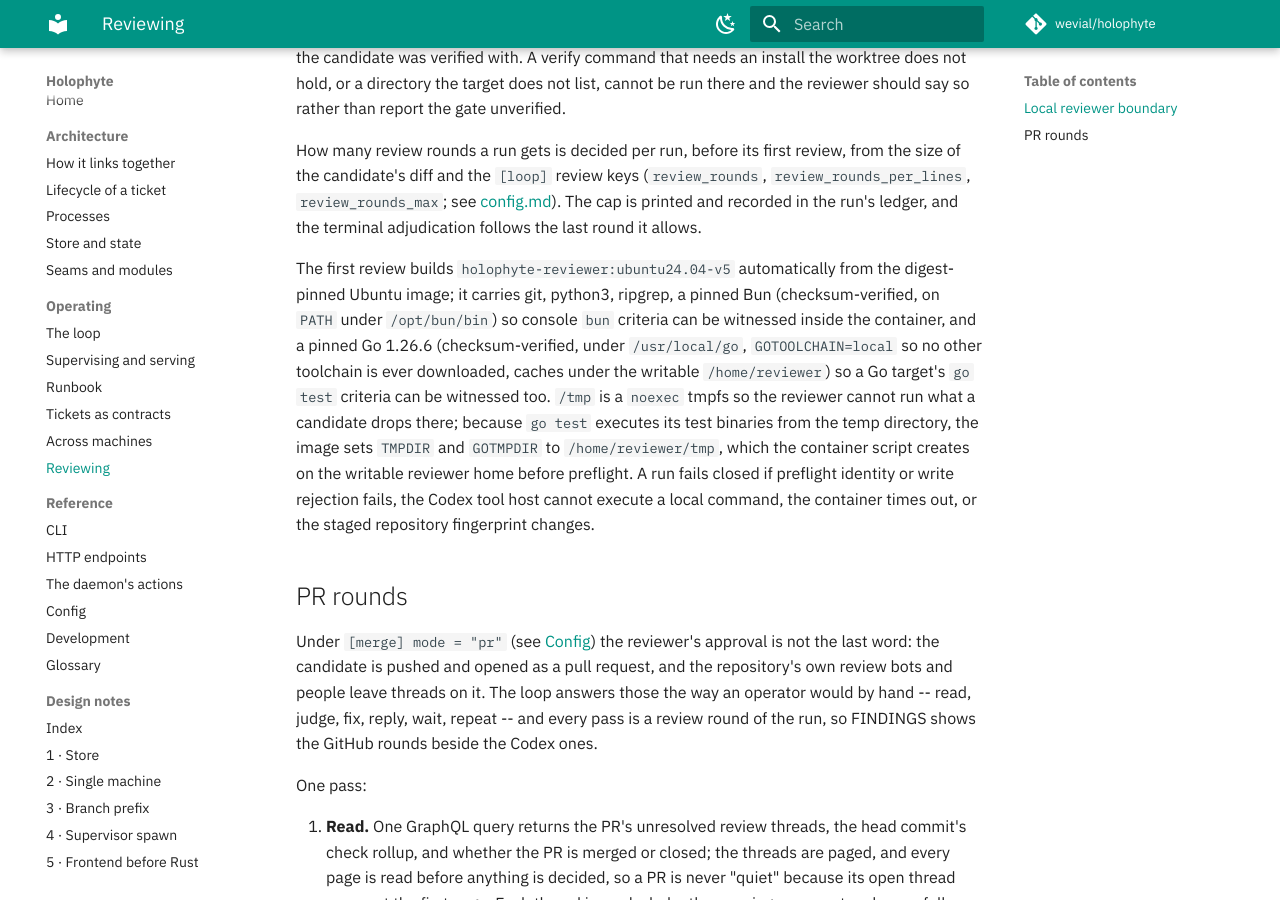
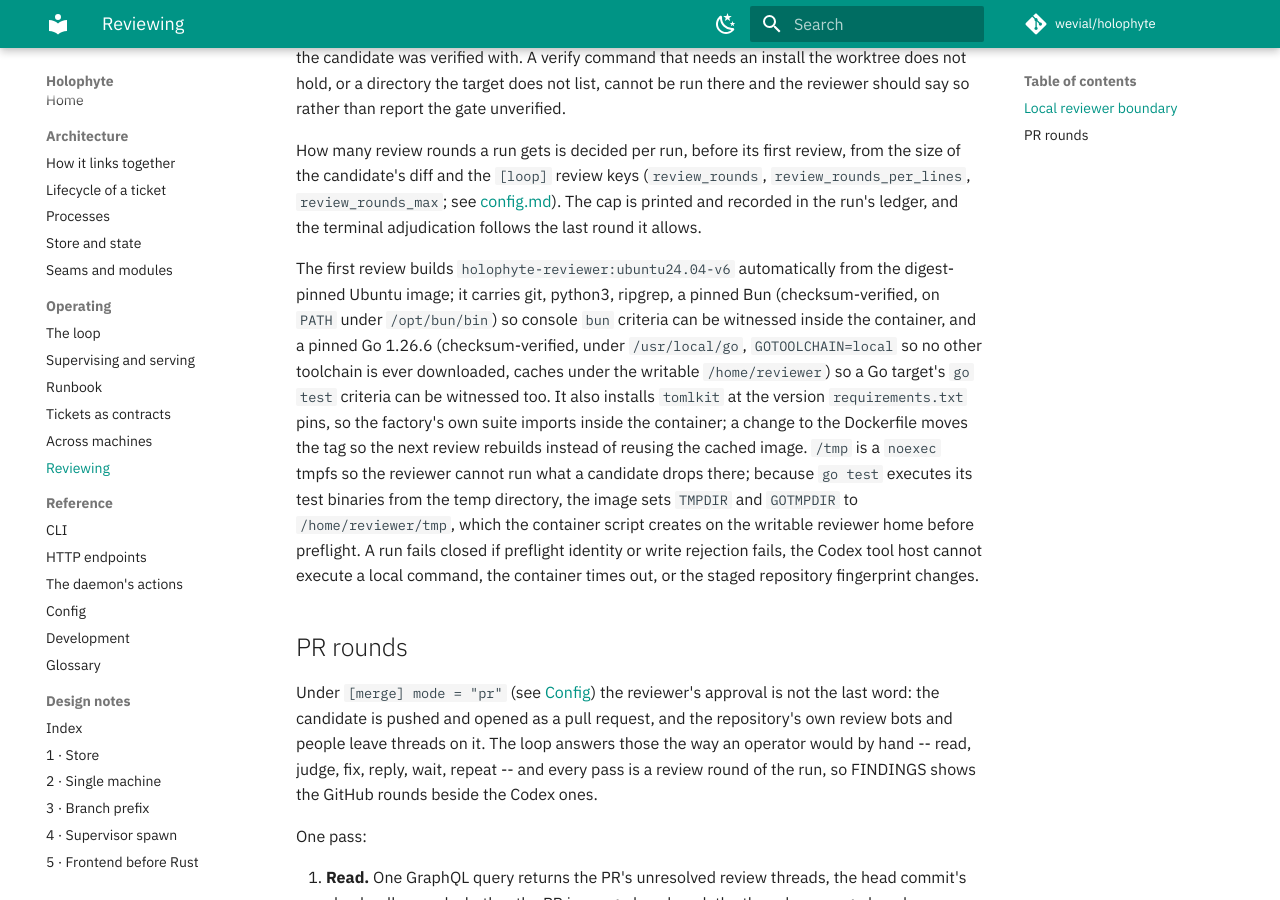
Before and after one commit to wevial/holophyte, an MkDocs documentation site: the page built from docs/reviewing.md, in a window 1280 px wide and 900 px high, scrolled down 939 px. Built offline with MkDocs 1.6.1 and Material for MkDocs 9.7.7, drawn with Linux system fonts in a browser that asks for light colours; comment, search, counter and statistics services are not loaded.

Commit message:
Reviewer image carries tomlkit, the factory's one dependency
The daemon's config patch (KO-364) imports tomlkit and the suite with it,
so the reviewer container needs the same pinned version or every
candidate on that ticket fails review for a missing module. The image
installs tomlkit 0.15.1 with pip, requirements.txt pins it for the host,
the deploy README says how to install it, and the tag moves to v6. Lifted
from the KO-364 branch so the image lands before the candidate is judged.

```diff
--- a/docs/reviewing.md
+++ b/docs/reviewing.md
@@ -49,13 +49,16 @@ review, from the size of the candidate's diff and the `[loop]` review keys
 [config.md](config.md)). The cap is printed and recorded in the run's ledger,
 and the terminal adjudication follows the last round it allows.
 
-The first review builds `holophyte-reviewer:ubuntu24.04-v5` automatically from
+The first review builds `holophyte-reviewer:ubuntu24.04-v6` automatically from
 the digest-pinned Ubuntu image; it carries git, python3, ripgrep, a pinned
 Bun (checksum-verified, on `PATH` under `/opt/bun/bin`) so console `bun`
 criteria can be witnessed inside the container, and a pinned Go 1.26.6
 (checksum-verified, under `/usr/local/go`, `GOTOOLCHAIN=local` so no other
 toolchain is ever downloaded, caches under the writable `/home/reviewer`) so a
-Go target's `go test` criteria can be witnessed too. `/tmp` is a `noexec`
+Go target's `go test` criteria can be witnessed too. It also installs
+`tomlkit` at the version `requirements.txt` pins, so the factory's own suite
+imports inside the container; a change to the Dockerfile moves the tag so the
+next review rebuilds instead of reusing the cached image. `/tmp` is a `noexec`
 tmpfs so the reviewer cannot run what a candidate drops there; because `go
 test` executes its test binaries from the temp directory, the image sets
 `TMPDIR` and `GOTMPDIR` to `/home/reviewer/tmp`, which the container script
--- /dev/null
+++ b/requirements.txt
@@ -0,0 +1 @@
+tomlkit==0.15.1
--- a/review_runner.py
+++ b/review_runner.py
@@ -17,7 +17,7 @@ from pathlib import Path
 from typing import Sequence
 
 ROOT = Path(__file__).resolve().parent
-IMAGE = "holophyte-reviewer:ubuntu24.04-v5"
+IMAGE = "holophyte-reviewer:ubuntu24.04-v6"
 # The Codex route the container runs, and the profile a round records for
 # it. The pair is the default an absent `[agents] review_model` /
 # `review_effort` leaves in place; `holophyte.config` reads the keys and hands
```
Also changed, not shown: deploy/README.md (+13 -0 lines), 2 other files.
